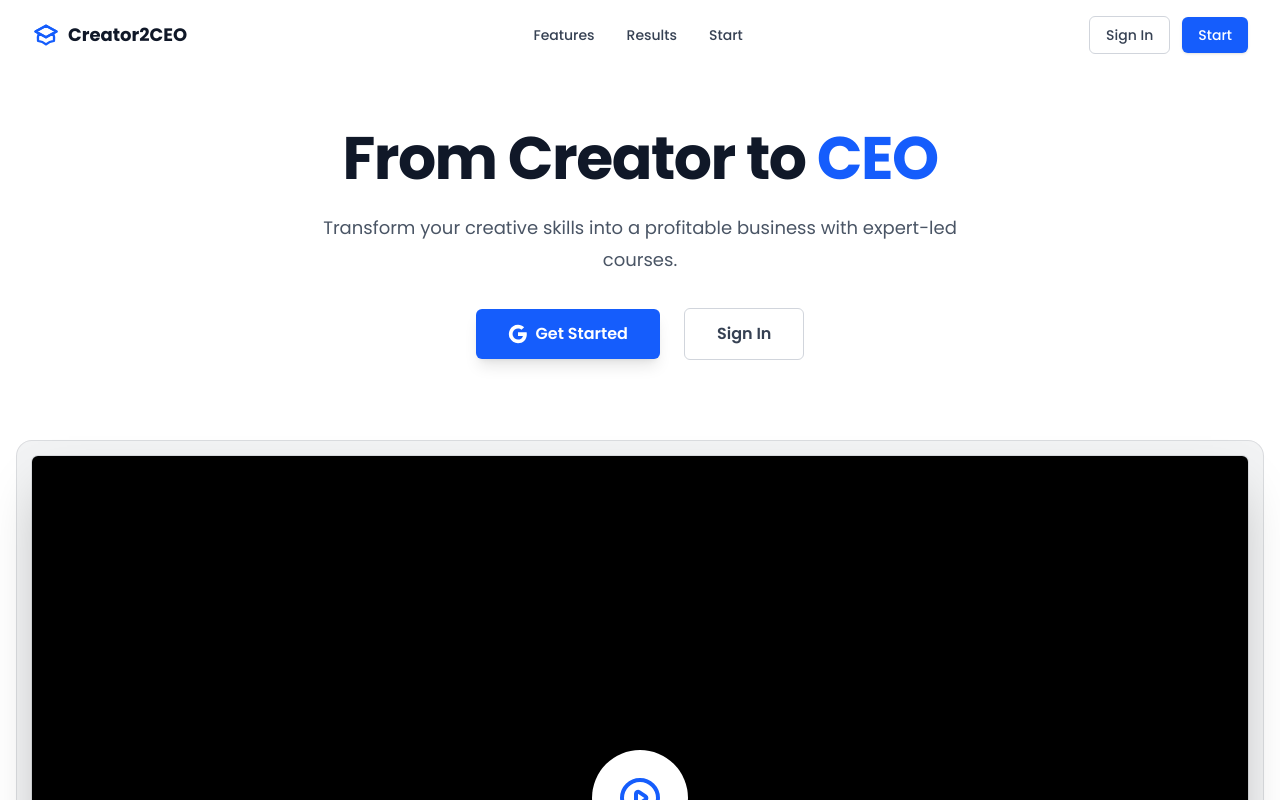
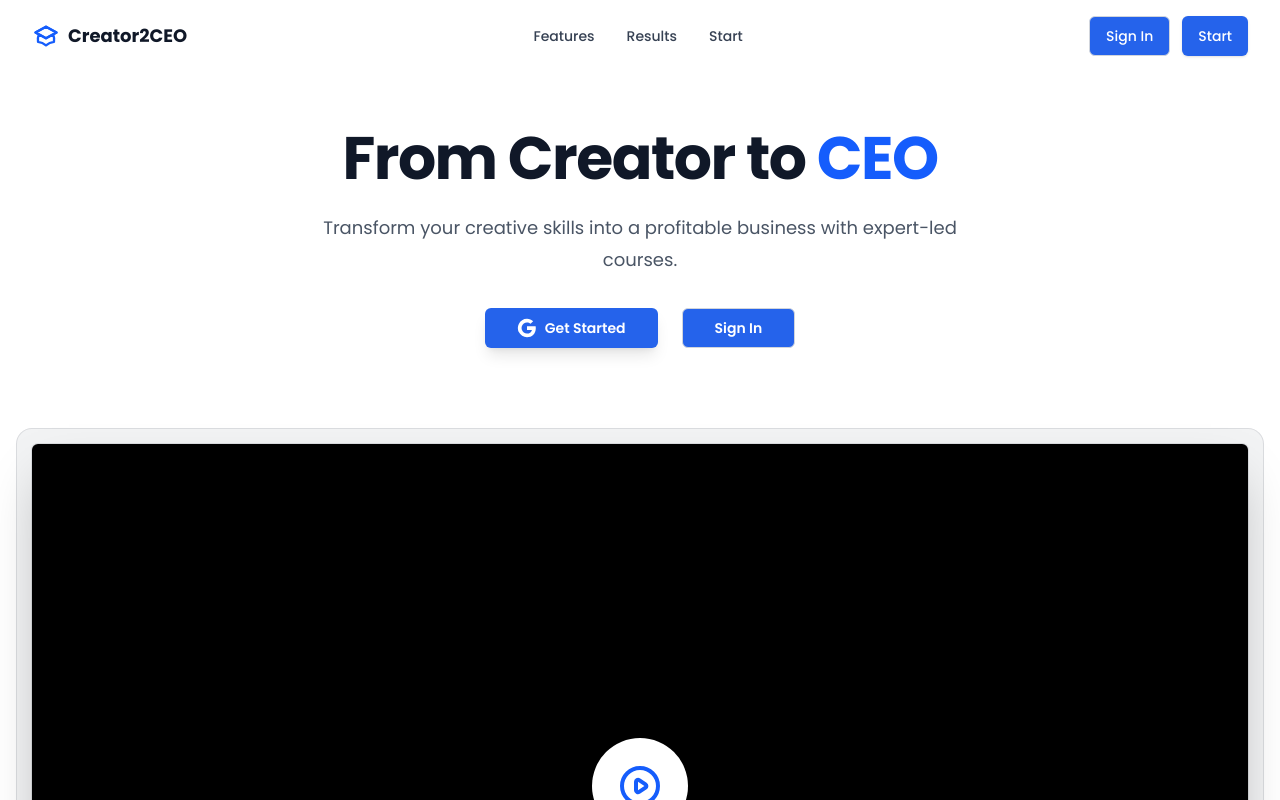
Before and after one commit to abdullah4tech/course2ceo, a Vue app: page / in a window 1280 px wide. Shown: the top 800 px of the page. Built offline with nearby package versions, Linux system fonts and the light colour scheme.

Commit message:
feat: updated button component design

```diff
--- a/src/App.vue
+++ b/src/App.vue
@@ -1,6 +1,6 @@
 <script setup>
 import { ref, h, shallowRef } from 'vue';
-
+import VButton from './components/VButton.vue';
 
 const videoPlayer = ref(null);
 const showVideo = ref(false);
@@ -120,18 +120,19 @@
         </div>
 
         <div class="flex items-center gap-x-2 sm:gap-x-3">
-          <button
+          <VButton
+            variant="primary"
             @click="handleSignIn"
             class="hidden sm:inline-flex items-center justify-center border border-gray-300 text-gray-700 hover:bg-gray-50 px-3 py-2 text-sm lg:px-4 rounded-md font-medium transition-colors"
           >
             Sign In
-          </button>
-          <button
+          </VButton>
+          <VButton
             @click="handleSignIn"
             class="inline-flex items-center justify-center bg-blue-600 hover:bg-blue-700 text-white px-3 py-2 shadow-sm text-sm lg:px-4 rounded-md font-medium transition-colors"
           >
             Start
-          </button>
+          </VButton>
         </div>
       </nav>
     </header>
@@ -153,7 +154,7 @@
             Transform your creative skills into a profitable business with expert-led courses.
           </p>
           <div class="mt-8 flex flex-col sm:flex-row items-center justify-center gap-4 sm:gap-6">
-            <button
+            <VButton
               @click="handleSignIn"
               class="w-full sm:w-auto inline-flex items-center justify-center bg-blue-600 hover:bg-blue-700 text-white font-semibold px-8 py-3 shadow-lg rounded-md transition-colors"
             >
@@ -164,13 +165,13 @@
                 <path fill="currentColor" d="M12 5.38c1.62 0 3.06.56 4.21 1.64l3.15-3.15C17.45 2.09 14.97 1 12 1 7.7 1 3.99 3.47 2.18 7.07l3.66 2.84c.87-2.6 3.3-4.53 6.16-4.53z"/>
               </svg>
               Get Started
-            </button>
-            <button
+            </VButton>
+            <VButton
               @click="handleSignIn"
               class="w-full sm:w-auto inline-flex items-center justify-center border border-gray-300 text-gray-700 hover:bg-gray-50 font-semibold px-8 py-3 rounded-md transition-colors"
             >
               Sign In
-            </button>
+            </VButton>
           </div>
         </div>
 
@@ -244,6 +245,8 @@
       </div>
     </div>
 
+    <!-- <button class="relative inline-flex items-center bg-white text-blue-600 hover:bg-blue-50 font-semibold px-8 py-3 shadow-lg border-0 rounded-lg transition-colors duration-200">Hey</button> -->
+
     <!-- Stats Section -->
     <div id="stats" class="bg-white py-16 sm:py-24">
       <div class="mx-auto max-w-7xl px-4 sm:px-6 lg:px-8">
@@ -279,7 +282,8 @@
               Transform your creative passion into a thriving business.
             </p>
             <div class="mt-10 flex items-center justify-center gap-x-6">
-              <button
+              <VButton
+                variant="white"
                 @click="handleSignIn"
                 class="relative inline-flex items-center bg-white text-blue-600 hover:bg-blue-50 font-semibold px-8 py-3 shadow-lg border-0 rounded-lg transition-colors duration-200"
               >
@@ -290,7 +294,7 @@
                   <path fill="#EA4335" d="M12 5.38c1.62 0 3.06.56 4.21 1.64l3.15-3.15C17.45 2.09 14.97 1 12 1 7.7 1 3.99 3.47 2.18 7.07l3.66 2.84c.87-2.6 3.3-4.53 6.16-4.53z"/>
                 </svg>
                 <span class="text-blue-600">Get Started Today</span>
-              </button>
+              </VButton>
             </div>
             <p class="mt-6 text-sm text-blue-200">
               Secure authentication • Manual access verification • No credit card required
--- /dev/null
+++ b/src/components/VButton.vue
@@ -0,0 +1,129 @@
+<template>
+  <button
+    :class="buttonClasses"
+    :disabled="isDisabled"
+    :type="type"
+    v-bind="$attrs"
+  >
+    <!-- Loading Spinner -->
+    <svg
+      v-if="loading"
+      class="w-4 h-4 mr-2 animate-spin"
+      fill="none"
+      viewBox="0 0 24 24"
+    >
+      <circle
+        class="opacity-25"
+        cx="12"
+        cy="12"
+        r="10"
+        stroke="currentColor"
+        stroke-width="4"
+      />
+      <path
+        class="opacity-75"
+        fill="currentColor"
+        d="M4 12a8 8 0 018-8V0C5.373 0 0 5.373 0 12h4zm2 5.291A7.962 7.962 0 014 12H0c0 3.042 1.135 5.824 3 7.938l3-2.647z"
+      />
+    </svg>
+
+    <!-- Button Content -->
+    <slot></slot>
+  </button>
+</template>
+
+<script setup>
+import { computed, useAttrs } from 'vue';
+
+// Define props
+const props = defineProps({
+  variant: {
+    type: String,
+    default: 'primary',
+    validator: (value) => ['primary', 'secondary', 'success', 'warning', 'danger', 'outline', 'ghost'].includes(value)
+  },
+  size: {
+    type: String,
+    default: 'md',
+    validator: (value) => ['sm', 'md', 'lg', 'xl'].includes(value)
+  },
+  loading: {
+    type: Boolean,
+    default: false
+  },
+  disabled: {
+    type: Boolean,
+    default: false
+  },
+  type: {
+    type: String,
+    default: 'button',
+    validator: (value) => ['button', 'submit', 'reset'].includes(value)
+  }
+});
+
+// Define emits (optional, for better IDE support)
+defineEmits(['click']);
+
+// Get attrs for additional class handling
+const attrs = useAttrs();
+
+// Button variant configurations (similar to CVA)
+const buttonVariants = {
+  base: 'inline-flex items-center justify-center rounded-lg font-medium transition-colors focus:outline-none focus:ring-4 focus:ring-offset-2 disabled:opacity-50 disabled:pointer-events-none',
+  variants: {
+    primary: 'bg-primary-600 text-white hover:bg-primary-700 focus:ring-slate-300',
+    secondary: 'bg-gray-100 text-gray-900 hover:bg-gray-200 focus:ring-slate-300',
+    success: 'bg-success-600 text-white hover:bg-success-700 focus:ring-slate-300',
+    warning: 'bg-warning-600 text-white hover:bg-warning-700 focus:ring-slate-300',
+    danger: 'bg-danger-600 text-white hover:bg-danger-700 focus:ring-slate-300',
+    outline: 'border border-gray-300 bg-white text-gray-700 hover:bg-gray-50 focus:ring-slate-300',
+    ghost: 'text-gray-700 hover:bg-gray-100 focus:ring-slate-300',
+  },
+  sizes: {
+    sm: 'h-8 px-3 text-sm',
+    md: 'h-10 px-4 text-sm',
+    lg: 'h-12 px-6 text-base',
+    xl: 'h-14 px-8 text-lg',
+  }
+};
+
+// Computed property for button classes
+const buttonClasses = computed(() => {
+  const classes = [
+    buttonVariants.base,
+    buttonVariants.variants[props.variant],
+    buttonVariants.sizes[props.size]
+  ];
+
+  // Add any additional classes passed via class attribute
+  if (attrs.class) {
+    classes.push(attrs.class);
+  }
+
+  return classes.join(' ');
+});
+
+// Computed property for disabled state
+const isDisabled = computed(() => props.loading || props.disabled);
+</script>
+
+
+<style scoped>
+/* Apply custom colors if not using Tailwind's default palette */
+.bg-primary-600 { background-color: var(--color-primary-600); }
+.bg-primary-700 { background-color: var(--color-primary-700); }
+.focus\:ring-primary-500:focus { --tw-ring-color: var(--color-primary-500); }
+
+.bg-success-600 { background-color: var(--color-success-600); }
+.bg-success-700 { background-color: var(--color-success-700); }
+.focus\:ring-success-500:focus { --tw-ring-color: var(--color-success-500); }
+
+.bg-warning-600 { background-color: var(--color-warning-600); }
+.bg-warning-700 { background-color: var(--color-warning-700); }
+.focus\:ring-warning-500:focus { --tw-ring-color: var(--color-warning-500); }
+
+.bg-danger-600 { background-color: var(--color-danger-600); }
+.bg-danger-700 { background-color: var(--color-danger-700); }
+.focus\:ring-danger-500:focus { --tw-ring-color: var(--color-danger-500); }
+</style>
--- a/src/main.css
+++ b/src/main.css
@@ -10,6 +10,25 @@
   line-height: 1.6;
   margin: 0;
   padding: 0;
+}
+
+/* Custom color variables - add these to your global CSS */
+:root {
+  --color-primary-600: #2563eb;
+  --color-primary-700: #1d4ed8;
+  --color-primary-500: #3b82f6;
+
+  --color-success-600: #16a34a;
+  --color-success-700: #15803d;
+  --color-success-500: #22c55e;
+
+  --color-warning-600: #ea580c;
+  --color-warning-700: #c2410c;
+  --color-warning-500: #f97316;
+
+  --color-danger-600: #dc2626;
+  --color-danger-700: #b91c1c;
+  --color-danger-500: #ef4444;
 }
 
 * {
@@ -47,3 +66,14 @@
 .animate-slide-down {
   animation: slideDown 0.3s ease-out;
 }
+
+/* Tailwind utilities for animations */
+@keyframes spin {
+  to {
+    transform: rotate(360deg);
+  }
+}
+
+.animate-spin {
+  animation: spin 1s linear infinite;
+}
```
